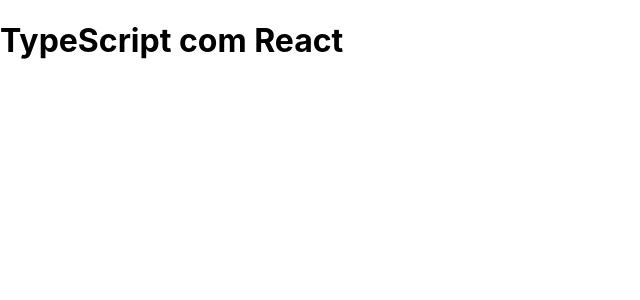
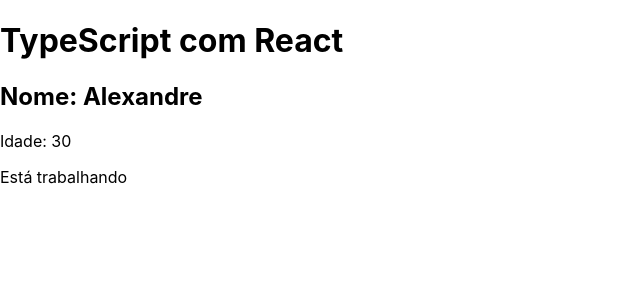
Before and after one commit to xandaosilva/curso-reactjs, a React (Create React App) app in the folder 16_apendiceD/reactcomts/: page / in a window 1280 px wide. Shown: the top 300 px of the page, without its empty margins (0-640 px from the left). Built offline with nearby package versions, Linux system fonts and the light colour scheme; the HTML template or start-up script is replaced by a standard one.

Commit message:
Variáveis no React com TS

```diff
--- a/16_apendiceD/reactcomts/src/App.tsx
+++ b/16_apendiceD/reactcomts/src/App.tsx
@@ -1,7 +1,16 @@
 function App() {
+
+  // Variáveis
+  const name: string = "Alexandre";
+  const age: number = 30;
+  const isWorking: boolean = true;
+
   return (
     <div className="App">
       <h1>TypeScript com React</h1>
+      <h2>Nome: {name}</h2>
+      <p>Idade: {age}</p>
+      {isWorking ? (<p>Está trabalhando</p>) : (<p>Não está trabalhando</p>)}
     </div>
   );
 }
```
